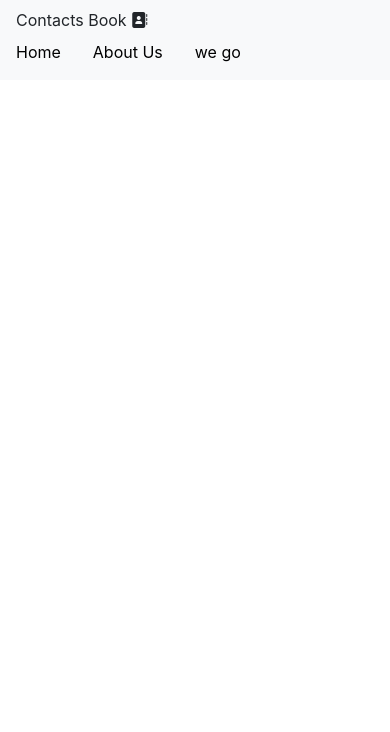
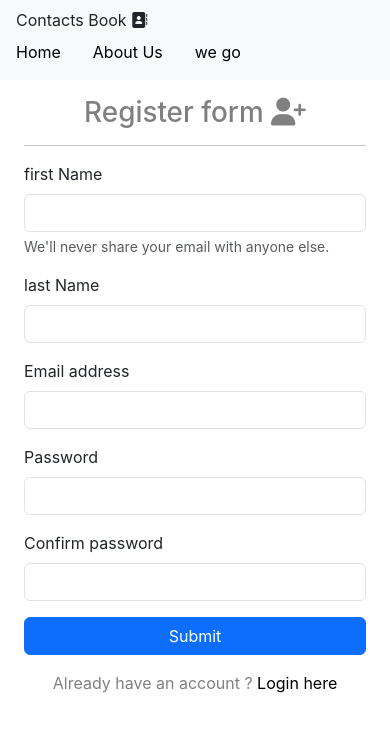
Before and after one commit to blake-guala/contacts-keeper-application-, a React (Create React App) app in the folder frontend/: page /register in a window 390 px wide. Shown: the top 732 px of the page. Built offline with nearby package versions, Linux system fonts and the light colour scheme.

Commit message:
addcontact.js setup

```diff
--- a/frontend/src/App.js
+++ b/frontend/src/App.js
@@ -3,6 +3,7 @@ import { BrowserRouter as Router, Routes, Route } from 'react-router-dom'
 import { Navbar } from './component/layout/Navbar';
 import { Home } from './component/pages/Home';
 import { Login } from './component/pages/Login';
+import { Register } from './component/pages/Register';
 
 function App() {
   return (
@@ -13,6 +14,7 @@ function App() {
           <Routes>
             <Route path='/' element={<Home/>}/>
             <Route path='/login' element={<Login/>} />
+            <Route path='/register' element={<Register/>} />
           </Routes>
         </div>
       </Router>
--- /dev/null
+++ b/frontend/src/component/contacts/AddContacts.js
@@ -0,0 +1,40 @@
+import React, { useState } from 'react'
+
+export const AddContacts = () => {
+    const [register, setRegister] = useState({
+        firstName: '',
+        lastName: '',
+        email: '',
+        password: '',
+        password2: ''
+    })
+
+    const { firstName,lastName, email, phone } = register
+
+    const onChange = (e) => setRegister({...register, [e.target.name] : e.target.value})
+  return (
+    <div>
+    <form className='container' >
+  <h1 className='text-custom'>Add contacts <i className="fa-solid fa-user"></i></h1>
+  <hr />
+  <div className="mb-3">
+    <label htmlFor="firstName" className="form-label">First name <i className="fa fa-user-plus" aria-hidden="true"></i></label>
+    <input type="text" value={firstName} name='firstName' className="form-control input-custom" onChange={onChange} required/>
+  </div>
+  <div className="mb-3">
+    <label htmlFor="lastName" className="form-label">Last name <i className="fa-solid fa-user"></i></label>
+    <input type="lastName" value={lastName} name='password' className="form-control input-custom" onChange={onChange} required />
+  </div>
+  <div className="mb-3">
+    <label htmlFor="phone" className="form-label">Phone <i className="fa-solid fa-phone"></i></label>
+    <input type="text" value={phone} name='phone' className="form-control input-custom" onChange={onChange} required/>
+  </div>
+  <div className="mb-3">
+    <label htmlFor="email" className="form-label">Email address <i className="fa fa-envelope" aria-hidden="true"></i></label>
+    <input type="email" value={email} name='email' className="form-control input-custom" onChange={onChange} required/>
+  </div>
+  <button type="submit " className="btn btn-primary button-custom ">Add Contact</button>
+</form>
+    </div>
+  )
+}
--- a/frontend/src/component/pages/Home.js
+++ b/frontend/src/component/pages/Home.js
@@ -1,9 +1,17 @@
 import React from 'react'
+import { AddContacts } from '../contacts/AddContacts'
 
 export const Home = () => {
   return (
-    <div>
-        home
+    <div className="container">
+  <div className="row">
+    <div className="col-sm">
+      <AddContacts/>
     </div>
+    <div className="col-sm">
+      One of three columns
+    </div>
+  </div>
+</div>
   )
 }
--- a/frontend/src/component/pages/Login.js
+++ b/frontend/src/component/pages/Login.js
@@ -1,24 +1,29 @@
 import React, { useState } from 'react'
 
 export const Login = () => {
-    const [user, setUser] = useState({
+    const [login, setLogin] = useState({
         email: '',
         password: ''
     })
 
-    const { email, password } = user
+    const { email, password } = login
 
-    const onChange = (e) => setUser({...user, [e.target.name] : e.target.value})
+    const onChange = (e) => setLogin({...login, [e.target.name] : e.target.value})
+
+    const onSubmit = (e) => {
+      e.preventDefault()
+      console.log(email, password);
+    }
 
 
   return (
-<form className='container'>
+<form className='container' onSubmit={onSubmit}>
   <h1 className='text-custom'>Login <i className="fa-solid fa-user"></i></h1>
   <hr />
   <div className="mb-3">
     <label htmlFor="email" className="form-label">Email address</label>
     <input type="email" value={email} name='email' className="form-control input-custom" onChange={onChange} required/>
-    <div id="emailHelp" className="form-text">We'll never share your email with anyone else.</div>
+    <div  className="form-text">We'll never share your email with anyone else.</div>
   </div>
   <div className="mb-3">
     <label htmlFor="password" className="form-label">Password</label>
--- a/frontend/src/component/pages/Register.js
+++ b/frontend/src/component/pages/Register.js
@@ -0,0 +1,52 @@
+import React, { useState } from 'react'
+
+export const Register = () => {
+    const [register, setRegister] = useState({
+        firstName: '',
+        lastName: '',
+        email: '',
+        password: '',
+        password2: ''
+    })
+
+    const { firstName,lastName, email, password, password2 } = register
+
+    const onChange = (e) => setRegister({...register, [e.target.name] : e.target.value})
+
+    const onSubmit = (e) => {
+        e.preventDefault()
+        console.log(firstName, lastName, password, password2, email);
+    }
+
+  return (
+<form className='container' onSubmit={onSubmit}>
+  <h1 className='text-custom'>Register form <i className="fa fa-user-plus" aria-hidden="true"></i></h1>
+  <hr />
+  <div className="mb-3">
+    <label htmlFor="firstName" className="form-label">first Name</label>
+    <input type="text" value={firstName} name='firstName' className="form-control input-custom" onChange={onChange} required/>
+    <div  className="form-text">We'll never share your email with anyone else.</div>
+  </div>
+  <div className="mb-3">
+    <label htmlFor="lastName" className="form-label">last Name</label>
+    <input type="text" value={lastName} name='lastName' className="form-control input-custom" onChange={onChange} required />
+  </div>
+  <div className="mb-3">
+    <label htmlFor="email" className="form-label">Email address</label>
+    <input type="email" value={email} name='email' className="form-control input-custom" onChange={onChange} required />
+  </div>
+  <div className="mb-3">
+    <label htmlFor="password" className="form-label">Password</label>
+    <input type="password" value={password} name='password' className="form-control input-custom"
+    onChange={onChange} required minLength={6}/>
+  </div>
+  <div className="mb-3">
+    <label htmlFor="password2" className="form-label">Confirm password</label>
+    <input type="password" value={password2} name='password2' className="form-control input-custom"
+    onChange={onChange} required minLength={6} />
+  </div>
+  <button type="submit " className="btn btn-primary button-custom ">Submit</button>
+  <p className='text-custom '>Already have an account ? <a className='nav-custom' href="/login">Login here</a></p>
+</form>
+  )
+}
```
Also changed, not shown: frontend/src/component/contacts/ContactsItem.js (added, +9 -0 lines).
